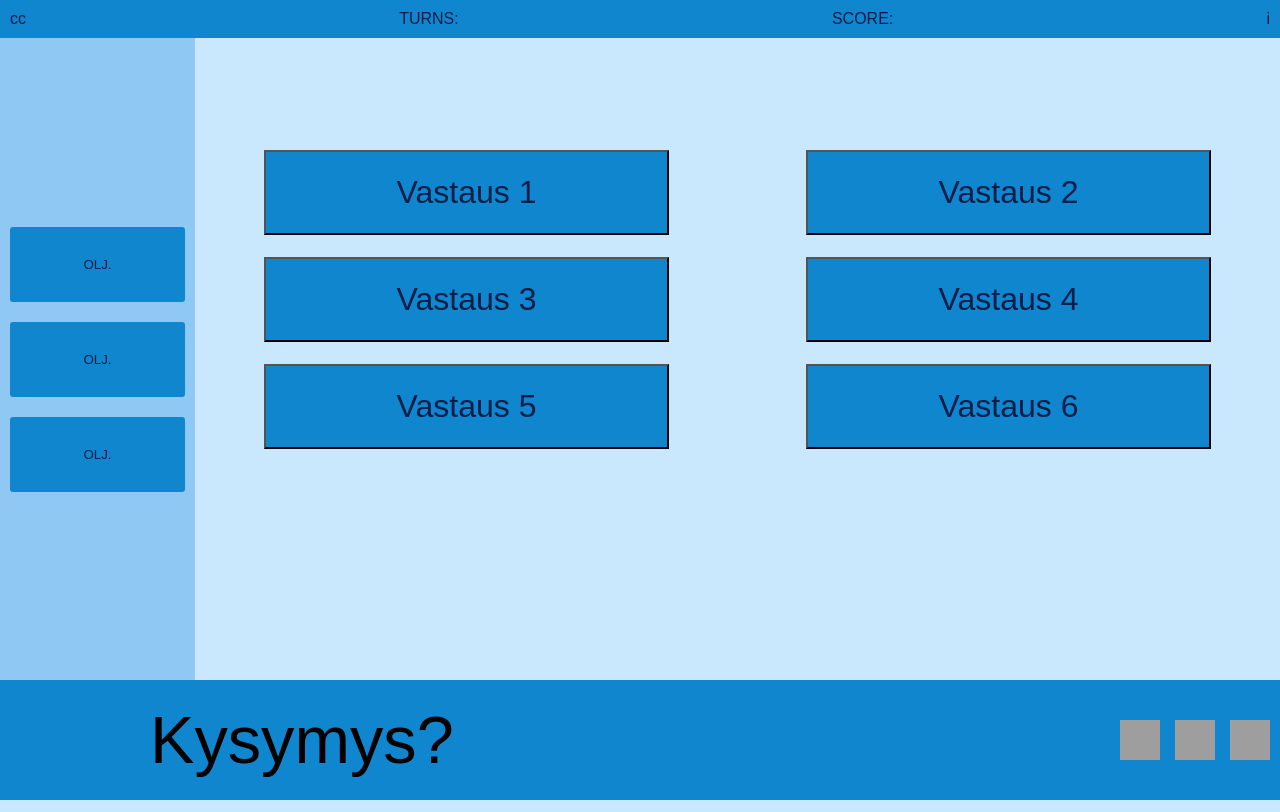
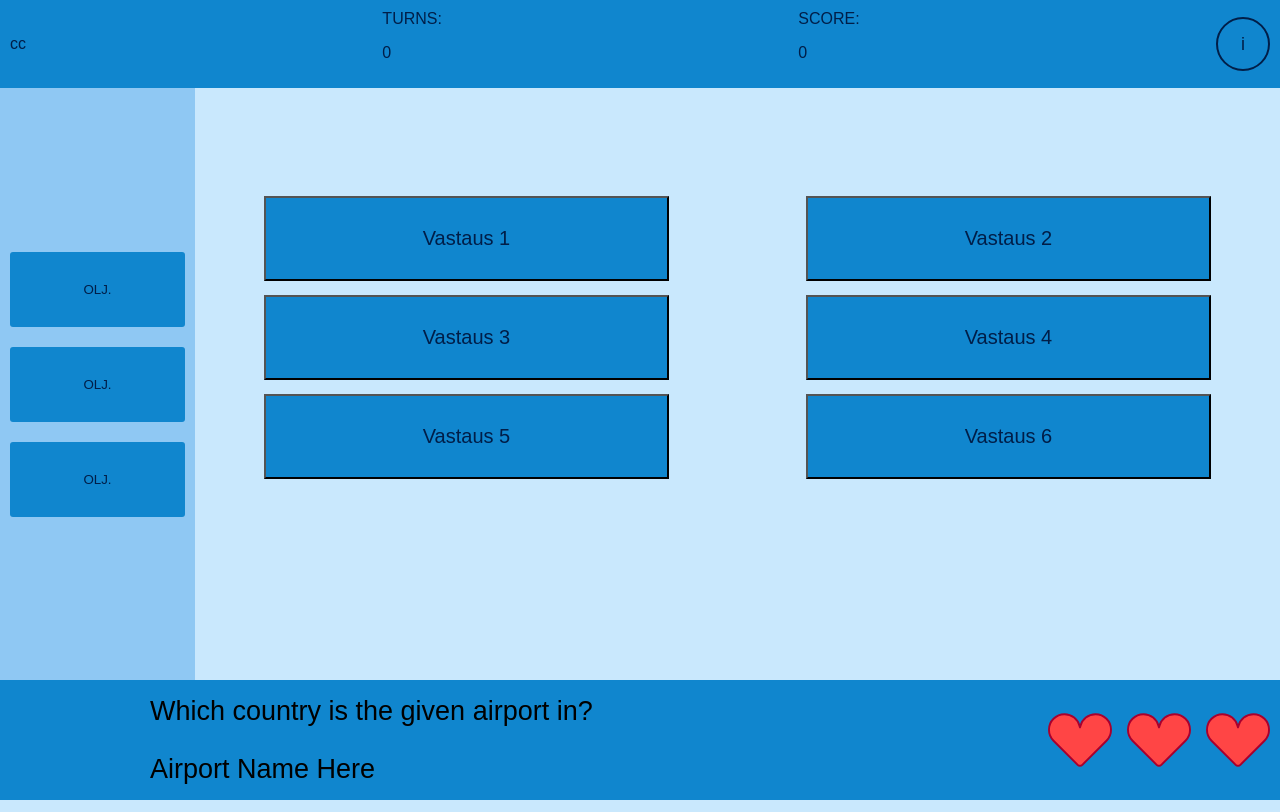
Before and after one commit to AmandaWasTaken/Carbon-Crusade, a Flask app: page /play in a window 1280 px wide. Run offline with Flask 3, Linux system fonts and the light colour scheme; data that the repository does not hold is empty; grey boxes are pictures that could not be loaded.

Commit message:
id:tä, muita muutoksia

```diff
--- a/ohjelmisto-2/src/static/css/gameplay.css
+++ b/ohjelmisto-2/src/static/css/gameplay.css
@@ -62,7 +62,7 @@ header div {
 .center-grid button {
     padding: 2px;
     margin: 2px;
-    font-size: 32px;
+    font-size: 20px;
     width: 75%;
     height: 85px;
     background-color: #1086ce;
@@ -89,7 +89,7 @@ footer {
 
 .question {
     flex: 2;
-    font-size: 50pt;
+    font-size: 27px;
     color: #000;
 }
 
@@ -99,10 +99,33 @@ footer {
 }
 
 .icons img {
-    width: 40px;
-    height: 40px;
+    width: 64px;
+    height: 64px;
 }
 
+
+#info {
+    cursor: pointer;
+    padding: 10px;
+    border: 2px solid #011e48;
+    border-radius: 50%;
+    background-color: #1086ce;
+    color: #011e48;
+    font-size: 18px;
+    text-align: center;
+    width: 30px;
+    height: 30px;
+    display: flex;
+    align-items: center;
+    justify-content: center;
+    transition: all 0.3s ease;
+}
+
+#info:hover {
+    background-color: #1557b0;
+    color: white;
+    border-color: white;
+}
 
 #info-popup {
     display: none;
--- a/ohjelmisto-2/src/templates/gameplay.html
+++ b/ohjelmisto-2/src/templates/gameplay.html
@@ -9,10 +9,10 @@
 </head>
 <body>
     <header>
-        <div>cc</div>
-        <div>TURNS:</div>
-        <div>SCORE:</div>
-        <div id="info" onclick="open_info()">i</div>
+       <div>cc</div>
+       <div>TURNS: <p id="turns">0</p></div>
+       <div>SCORE: <p id="score">0</p></div>
+       <div id="info" onclick="open_info()">i</div>
     </header>
 
     <div class="main-content">
@@ -33,12 +33,15 @@
     </div>
 
     <footer>
-        <div class="question">Kysymys?</div>
-        <div class="icons">
-            <img src="icon1.png" alt="Icon 1">
-            <img src="icon2.png" alt="Icon 2">
-            <img src="icon3.png" alt="Icon 3">
-        </div>
+    <div class="question">
+        <p>Which country is the given airport in?</p>
+        <p id="airport">Airport Name Here</p>
+    </div>
+    <div class="icons">
+        <img src="../Images/heart_full.svg" alt="Icon 1">
+        <img src="../Images/heart_full.svg" alt="Icon 2">
+        <img src="../Images/heart_full.svg" alt="Icon 3">
+    </div>
     </footer>
 
     <div id="overlay" onclick="close_info()"></div>
```
